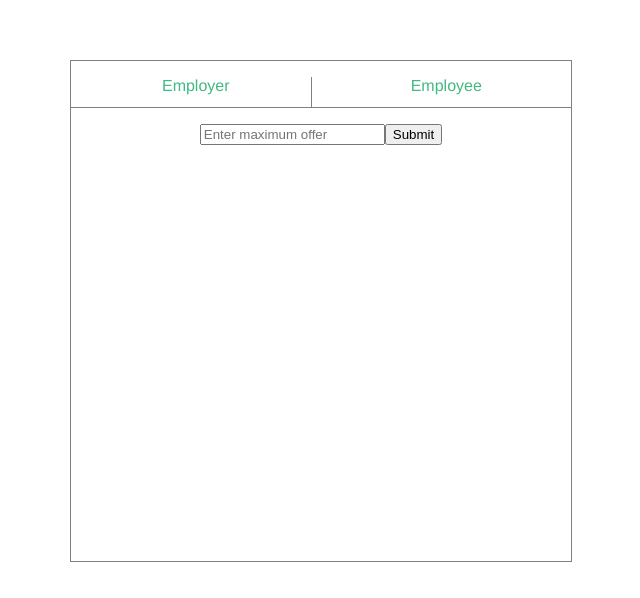
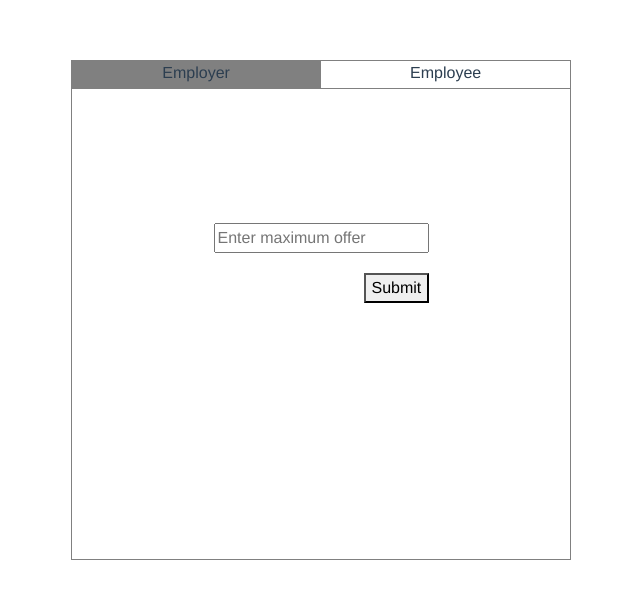
Before and after one commit to MishDish/negotiation-app, a Vue app: page /#/ in a window 1280 px wide. Shown: the top 598 px of the page, without its empty margins (319-959 px from the left). Built offline with nearby package versions, Linux system fonts and the light colour scheme.

Commit message:
:sparkles: Added bootstrap modal and weather info

```diff
--- a/package.json
+++ b/package.json
@@ -13,7 +13,7 @@
     "build": "node build/build.js"
   },
   "dependencies": {
-    "vue": "^2.5.2",
+    "axios": "^0.19.0",
     "vue-router": "^3.0.1"
   },
   "devDependencies": {
@@ -28,6 +28,8 @@
     "babel-plugin-transform-vue-jsx": "^3.5.0",
     "babel-preset-env": "^1.3.2",
     "babel-preset-stage-2": "^6.22.0",
+    "bootstrap": "^4.4.1",
+    "bootstrap-vue": "^2.1.0",
     "chai": "^4.1.2",
     "chalk": "^2.0.1",
     "copy-webpack-plugin": "^4.0.1",
@@ -72,6 +74,7 @@
     "sinon-chai": "^2.8.0",
     "uglifyjs-webpack-plugin": "^1.1.1",
     "url-loader": "^0.5.8",
+    "vue": "^2.6.11",
     "vue-loader": "^13.3.0",
     "vue-style-loader": "^3.0.1",
     "vue-template-compiler": "^2.5.2",
--- a/src/components/NegotiationTab.vue
+++ b/src/components/NegotiationTab.vue
@@ -1,19 +1,18 @@
 <template>
-    <form action="negotiation">
+    <form class="entry-form" action="negotiation">
         <input
-            type="text"
+            type="number"
             v-bind="$attrs"
             v-bind:value="inputValue"
             :placeholder="[[ placeholder ]]"
-            ref="salary"
+            ref="proposal"
             v-on:input="$emit('input', $event.target.value)"
           >
-          <button type="button" v-on:click="submitInput()">Submit</button>
+          <button class="form-button" type="button" v-on:click="submitInput()">Submit</button>
     </form>
 </template>
 
 <script>
-console.log('THIS is NegotiationTab')
 export default {
   name: 'NegotiationTab',
   data () {
@@ -23,22 +22,35 @@ export default {
   },
   props:{
       inputValue : Number,
-      placeholder: String
+      placeholder: String,
   },
   computed: {
 
   },
   methods: {
       submitInput (){
-          console.log(this.$refs.salary.value,'submitInput')
-          this.$emit('proposed-value', this.$refs.salary.value)
+        this.$emit('proposed-value', this.$refs.proposal.value)
       }
   }
 }
+/** TO DO :
+ *  2. Hide the input after sumbit
+ */
 </script>
 
 <!-- Add "scoped" attribute to limit CSS to this component only -->
 <style scoped>
 
+.entry-form {
+   display: flex;
+   height: 100px;
+   flex-direction: column;
+   justify-content: space-around;
+}
+
+.form-button {
+  align-self: flex-end;
+  width: 65px;
+}
 
 </style>
--- a/src/components/NegotiationTabs.vue
+++ b/src/components/NegotiationTabs.vue
@@ -2,8 +2,10 @@
   <div class="page-container">
     <div class="bid-tabs">
       <ul class="bid-tabs__header">
-          <li v-on:click="isEmployerTab = true"><a>Employer</a></li>
-          <li v-on:click="isEmployerTab = false"><a>Employee</a></li>
+          <li v-on:click="isEmployerTab = true"
+              v-bind:class="{ active: isEmployerTab }" ><a>Employer</a></li>
+          <li v-on:click="isEmployerTab = false"
+              v-bind:class="{ active: !isEmployerTab }"><a>Employee</a></li>
       </ul>
       <div class="bid-tabs__body">
           <NegotiationTab  v-bind:placeholder="'Enter maximum offer'"
@@ -14,6 +16,21 @@
                           v-if="!isEmployerTab"
                           @proposed-value="updateProposedValue">
           </NegotiationTab>
+
+          <div>
+            <b-modal id="modal-1" title="Negotiation"
+                     ref="negitiation-modal"  @hide="resetNegotiation">
+              <div v-if="employeeProposal <= this.employerProposal">
+                <h3>Success !</h3>
+                <span>Maximum offer was: {{ employerProposal }}</span> <br>
+                <span>Minimum expected salary was: {{ employeeProposal }} </span>
+              </div>
+              <div v-else>
+                  <h3>Failure !</h3>
+              </div>
+              <div class="weather">Current temperature in London is {{ currentTemp }} Celsius degree!</div>
+            </b-modal>
+         </div>
       </div>
     </div>
 
@@ -21,9 +38,11 @@
 </template>
 
 <script>
+import Vue from 'vue'
+import { ModalPlugin } from 'bootstrap-vue'
 
 import NegotiationTab from '@/components/NegotiationTab'
-import  { isUndefinedOrZero }  from "@/shared/mixins";
+import  { isUndefinedOrZero, getCurrentLondonWeatherData }  from "@/shared/mixins";
 
 export default {
   components:{
@@ -34,31 +53,44 @@ export default {
     return {
       isEmployerTab: true,
       employerProposal : 0,
-      employeeProposal : 0
+      employeeProposal : 0,
+      currentTemp: 0
     }
   },
   computed: {
 
   },
   methods:{
-    updateProposedValue(value){
+
+  resetNegotiation (){
+    this.employerProposal = 0
+    this.employeeProposal = 0
+  },
+
+  async updateProposedValue(value){
         this.employerProposal = this.isEmployerTab  ? value : this.employerProposal
         this.employeeProposal = !this.isEmployerTab  ? value : this.employeeProposal
+        if(this.employerProposal === 0 || this.employeeProposal === 0 ){
+          return
+        }
+
+        const weatherInfo = await getCurrentLondonWeatherData()
+        if(weatherInfo && weatherInfo.main && weatherInfo.main.temp ) {
+            this.currentTemp  = `${weatherInfo.main.temp} `
+        }
 
         if(isUndefinedOrZero(this.employerProposal)
         || isUndefinedOrZero(this.employeeProposal)){
           return
         }
 
-      if(this.employeeProposal <= this.employerProposal ){
-        alert('SUCCESS!')
-        return;
-      }
-      alert('FAILURE!');
+        this.$refs['negitiation-modal'].show()
     }
   }
 
 }
+
+Vue.use(ModalPlugin)
 </script>
 
 <!-- Add "scoped" attribute to limit CSS to this component only -->
@@ -92,17 +124,30 @@ a {
    width: 500px;
  }
 
+ .bid-tabs__body {
+  align-items: center;
+  display:flex;
+  flex-direction: column;
+  justify-content: space-evenly;
+  height: 100%;
+ }
+
  .bid-tabs__header {
    align-items: center;
+   border-bottom: 1px solid grey;
    display:flex;
    height: 30px;
+   list-style: none;
    justify-content: center;
-   border-bottom: 1px solid grey;
+   margin:0;
+   padding: 0;
  }
 
 .bid-tabs__header > li {
    cursor: pointer;
    height: 100%;
+   margin: 0;
+   padding: 0;
    width:100%;
 }
 
@@ -110,4 +155,8 @@ a {
   border-right: 1px solid grey;
 }
 
+.active {
+   background-color : #808080	;
+}
+
 </style>
--- a/src/shared/mixins.js
+++ b/src/shared/mixins.js
@@ -1,3 +1,5 @@
+import axios from 'axios'
+
 export default {
     methods: {
         isUndefinedOrZero: (input) => {
@@ -9,3 +11,21 @@ export default {
 export function isUndefinedOrZero(input) {
     return !input
 }
+
+export async function getCurrentLondonWeatherData(location = 'London') {
+    const proxyUri = `https://cors-anywhere.herokuapp.com`;
+    const meteoServiceUri = `https://samples.openweathermap.org/data/2.5/find?q=${location}&units=metric`;
+    const apiKey = `appid=5e76c6028b0036d290e16bc34dabd6bb`;
+    const baseURI = `${proxyUri}/${meteoServiceUri}&${apiKey}`;
+    return await axios.get(baseURI).then(response => {
+        const weatherInfo = response && response.data ? response.data : null
+        if (!weatherInfo) {
+            Promise.reject(`Weather information for the city of ${location} not found!`, response)
+        };
+        if (weatherInfo.list && weatherInfo.list.length > 0) {
+            return Promise.resolve(weatherInfo.list[0])
+        }
+    }).catch(err => {
+        throw Error(`Getting weather info for the city of ${location} has failed!`, err)
+    })
+}
```
Also changed, not shown: src/App.vue (+8 -0 lines), 1 other file (tests, documents, lock files or other folders). Lines whose indentation alone changed are shown as unchanged.
